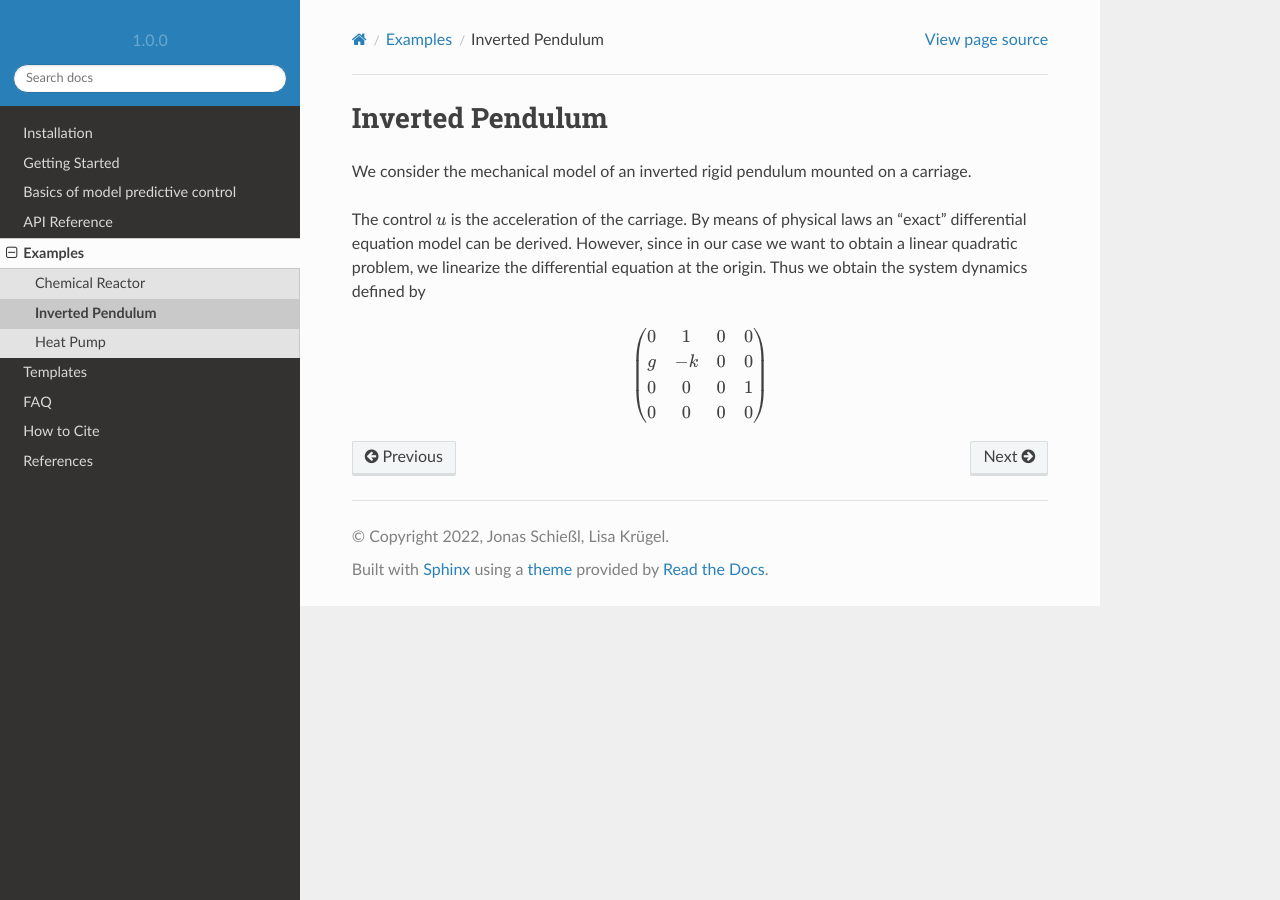
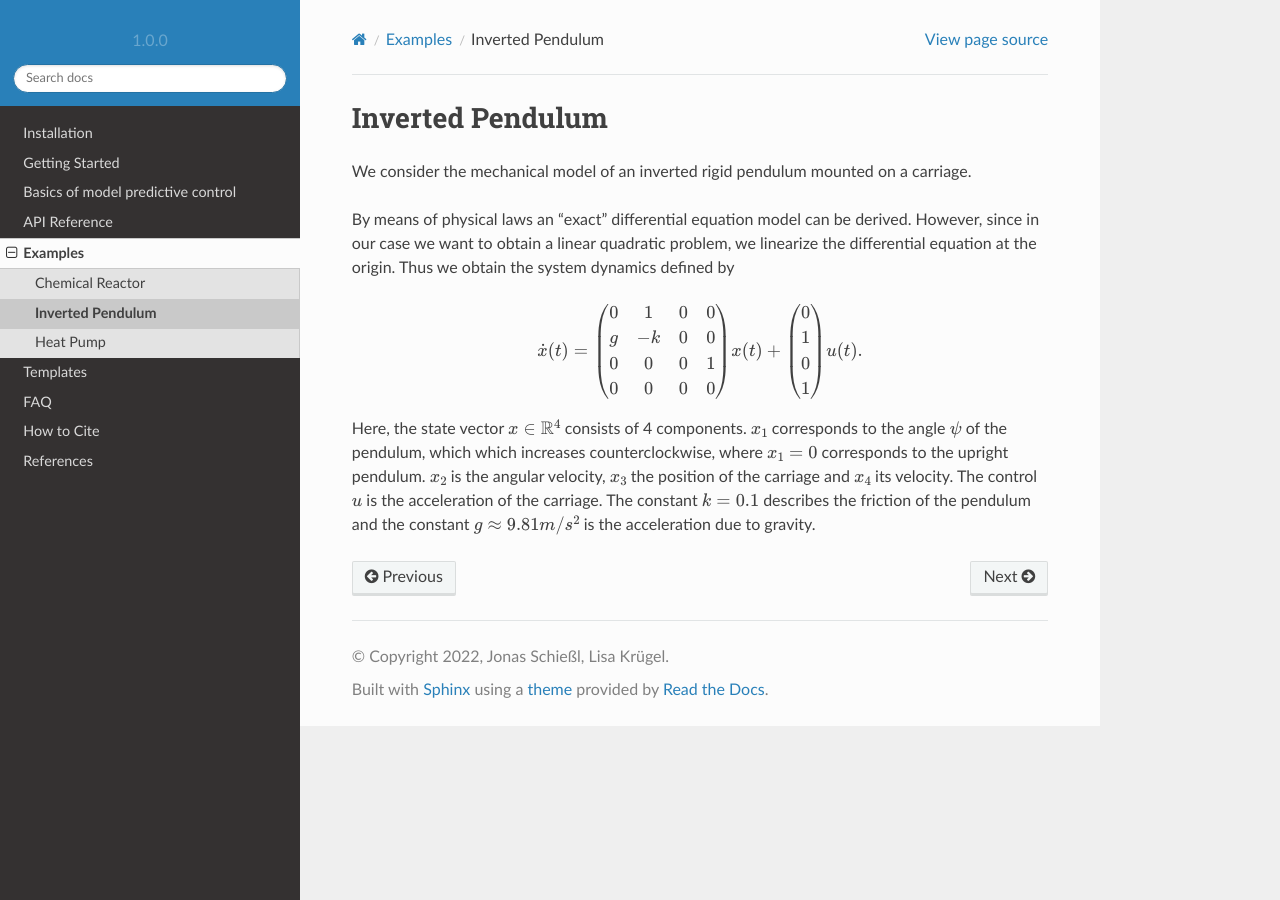
Before and after one commit to nMPyC/nmpyc, a Sphinx documentation site: the page built from docs/source/example/pendel.rst, in a window 1280 px wide. Built offline with Sphinx 7.4.7 and the Read the Docs theme 2.0.0, drawn with Linux system fonts in a browser that asks for light colours.

Commit message:
Update pendel.rst

```diff
--- a/docs/source/example/pendel.rst
+++ b/docs/source/example/pendel.rst
@@ -11,9 +10,18 @@ Thus we obtain the system dynamics defined by
 
 .. math::
 
-   \left(\begin{array}{cccc}
+   \dot{x}(t) = \left(\begin{array}{cccc}
       0 & 1 & 0 & 0 \\
       g & -k & 0 & 0 \\
       0 & 0 & 0 & 1 \\
       0 & 0 & 0 & 0
-   \end{array}\right)
+   \end{array}\right) x(t) + \left(\begin{array}{c}
+      0  \\
+      1  \\
+      0  \\
+      1
+   \end{array}\right) u(t).
+
+Here, the state vector :math:`x \in \mathbb{R}^4` consists of 4 components. :math:`x_1` corresponds to the angle :math:`\psi` of the pendulum, which which increases counterclockwise, where :math:`x_1 = 0` corresponds to the upright pendulum. :math:`x_2` is the angular velocity, :math:`x_3` the position of the carriage and :math:`x_4` its velocity.
+The control :math:`u` is the acceleration of the carriage.
+The constant :math:`k=0.1` describes the friction of the pendulum and the constant :math:`g \approx 9.81 m/s^2` is the acceleration due to gravity.
```
Also changed, not shown: other parts of docs/source/example/pendel.rst (+0 -1 lines).
